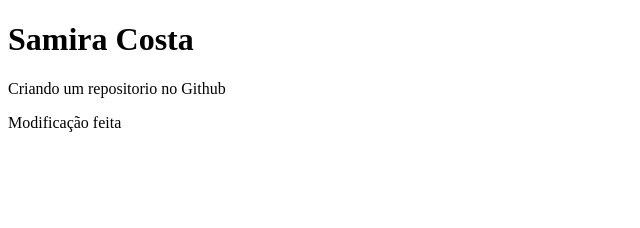
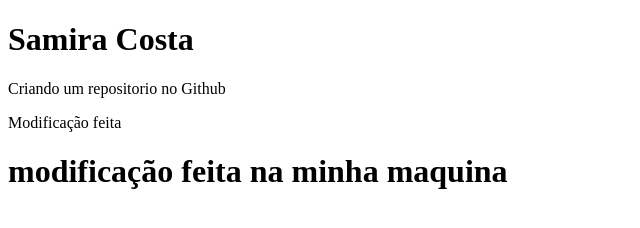
Before and after one commit to samiraetc/aula-04, a plain HTML site: page index.html in a window 1280 px wide. Shown: the whole page, without its empty margins (0-640 px from the left). Drawn offline with Linux system fonts and the light colour scheme.

Commit message:
modificação feita na minha maquina

```diff
--- a/index.html
+++ b/index.html
@@ -10,5 +10,6 @@
     <h1>Samira Costa</h1>
     <p>Criando um repositorio no Github</p>
     <p>Modificação feita</p>
+    <h1>modificação feita na minha maquina</h1>
 </body>
 </html>
```
